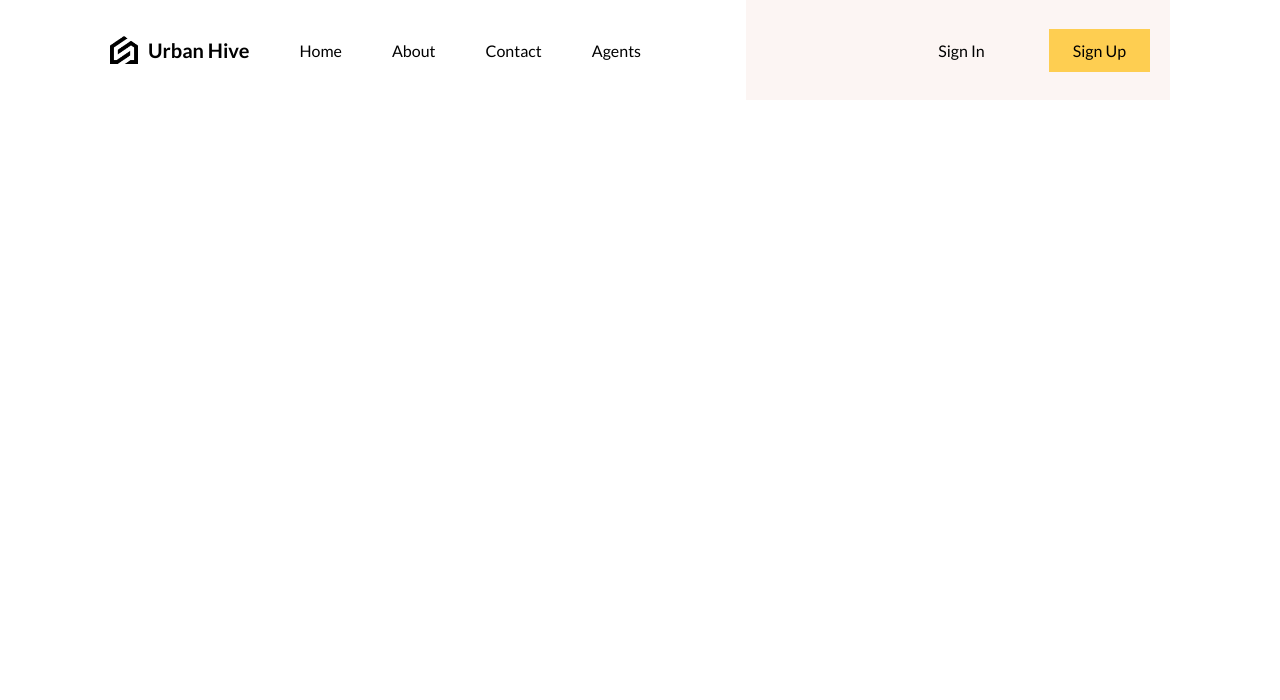
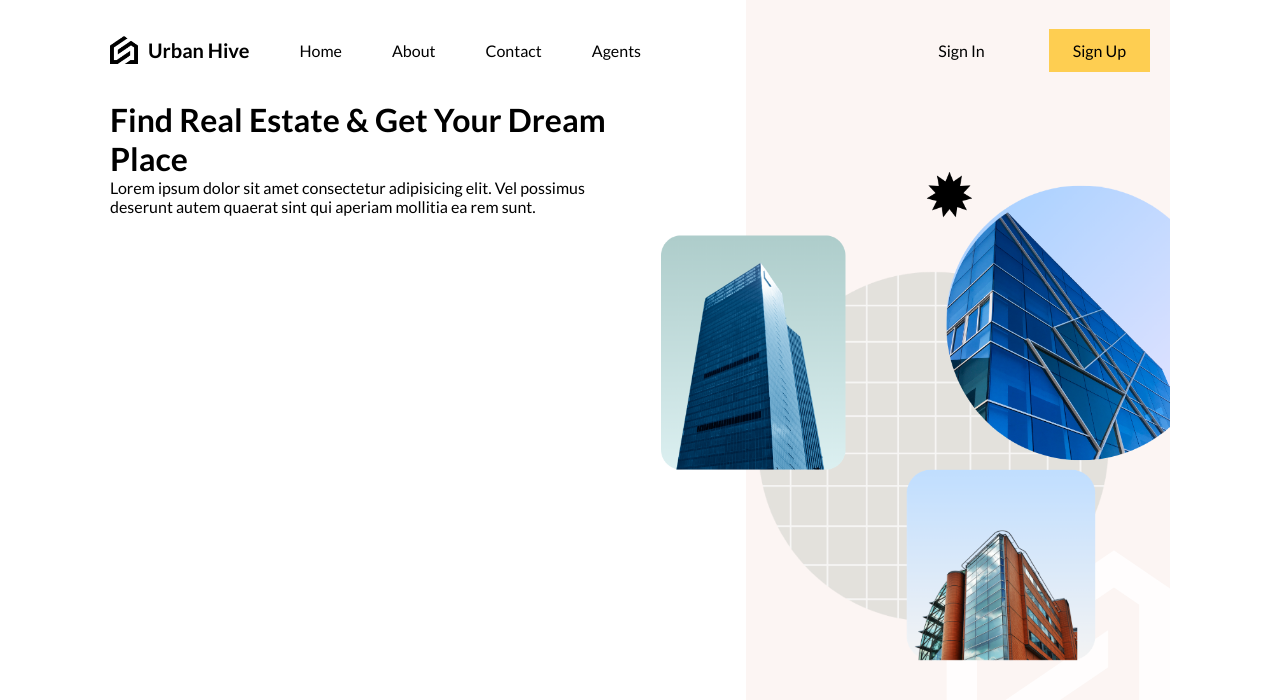
Before and after one commit to Mizaan-hub/Urban-Hive-UI, a React (Vite) app: page / in a window 1280 px wide. Shown: the top 700 px of the page. Built offline with nearby package versions, Linux system fonts and the light colour scheme.

Commit message:
Added Home page

```diff
--- a/src/App.jsx
+++ b/src/App.jsx
@@ -1,10 +1,18 @@
 import NavBar from './components/NavBar/NavBar'
 import './layout.scss'
+import HomePage from './routes/HomePage/HomePage'
 
 function App() {
   return (
     <div className="layout">
-      <NavBar />
+
+      <div className="NavBar">
+        <NavBar />
+      </div>
+      <div className="content">
+        <HomePage />
+      </div>
+
     </div>
   )
 }
--- a/src/layout.scss
+++ b/src/layout.scss
@@ -1,4 +1,11 @@
 @import "./responsive.scss";
+
+:root{
+    --color-btn: #fece51;
+    --color-right: #fcf5f3;
+    --transition: all 400ms ease;
+}
+
 
 .layout{
     height: 100vh;
@@ -7,6 +14,8 @@
     margin-right: auto;
     padding-left: 20px;
     padding-right: 20px;
+    display: flex;
+    flex-direction: column;
 
     @include laptops{
         background: rgb(229, 210, 175);
@@ -22,4 +31,8 @@
         background: rgb(206, 176, 234);
         max-width: 400px;
     }
+
+    .content{
+        flex: 1;
+    }
 }
--- /dev/null
+++ b/src/routes/HomePage/HomePage.jsx
@@ -0,0 +1,22 @@
+import './HomePage.scss'
+
+function HomePage (){
+    return(
+        <div className='HomePage'>
+
+            <div className="textContainer">
+
+                <div className="wrapper">
+                <h1 className='title'>Find Real Estate & Get Your Dream Place</h1>
+                <p>Lorem ipsum dolor sit amet consectetur adipisicing elit. Vel possimus deserunt autem quaerat sint qui aperiam mollitia ea rem sunt.</p>
+                </div>
+
+            </div>
+            <div className="imgContainer">
+                <img src="/public/assets/images/bg.png" alt="" />
+            </div>
+
+        </div>
+    )
+}
+export default HomePage
--- /dev/null
+++ b/src/routes/HomePage/HomePage.scss
@@ -0,0 +1,24 @@
+.HomePage{
+    display: flex;
+    height: 100%;
+
+    .textContainer{
+        flex: 3;
+
+        .wrapper{
+            padding-right: 100px;
+        }
+    }
+
+    .imgContainer{
+        flex: 2;
+        background-color: var(--color-right);
+        position: relative;
+
+        img{
+            width: 120%;
+            position: absolute;
+            right: 0;
+        }
+    }
+}
```
